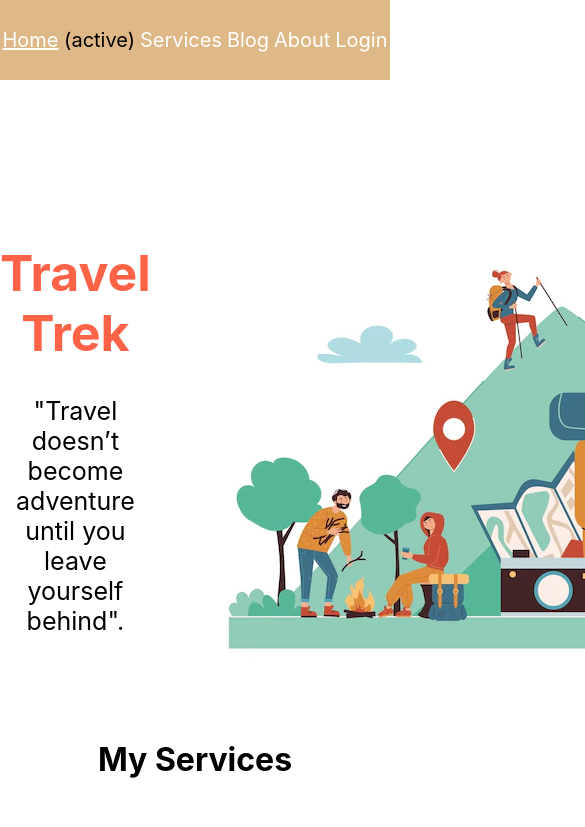
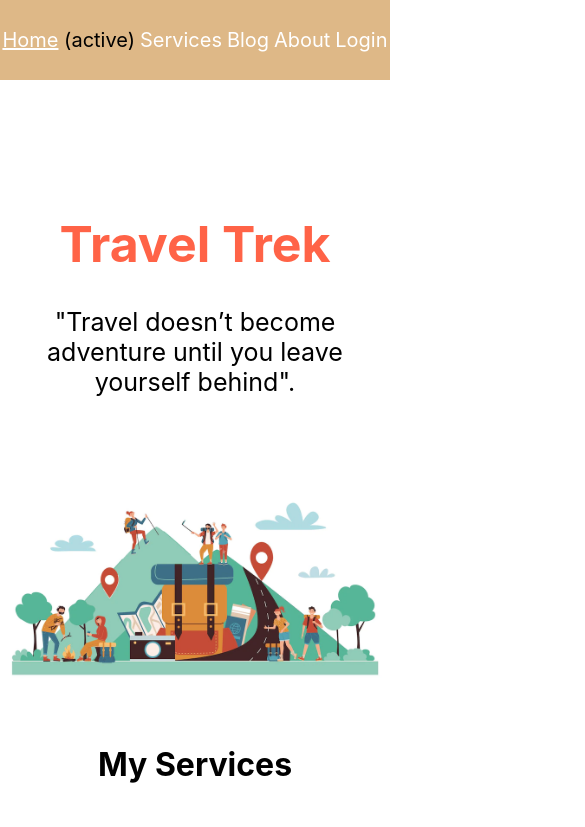
Before and after one commit to muyed-moktadir/the-travel-trek-website, a React (Create React App) app: page / in a window 390 px wide. Shown: the top 827 px of the page, 585 px wide, since content can reach past the window. Built offline with nearby package versions, Linux system fonts and the light colour scheme; no server answers.

Commit message:
about added

```diff
--- a/src/pages/About/About.js
+++ b/src/pages/About/About.js
@@ -2,9 +2,14 @@ import React from 'react';
 
 const About = () => {
     return (
-        <div >
-
+        <div className='blogs'>
+        <div className='blog-summary'>
+            <h2>My Goal</h2>
+            <p align="justify">
+            My goal is become a fullstack web developer. Because i work for it since 2020. when i heard about programming hero ,i always to focus their curiculam. when i join programming hero course ,i realized that no more waste of ,its to build me a good programmer.
+            </p>
         </div>
+    </div>
     );
 };
 
--- a/src/pages/Blog/Blog.js
+++ b/src/pages/Blog/Blog.js
@@ -14,7 +14,7 @@ const Blog = () => {
                 </p>
             </div>
             <div  className='blog-summary'>
-                <h1>What is Symentic Tag?</h1>
+                <h1> Why are you using firebase? What other options do you have to implement authentication?</h1>
                 <p align="justify">Firebase is a Backend-as-a-Service (BaaS),which is a platform by Google that provides functionalities and helps with the backend development of  Android, iOS, or web and support Unity3D too.Firebase Database,Firebase Cloud Storage,Firebase Cloud Messaging,Firebase Remote Config are the best feature.
                 The best part is that Firebase has all the features that helped my apps to grow to the next level.
 
--- a/src/pages/Home/Banner/Banner.css
+++ b/src/pages/Home/Banner/Banner.css
@@ -7,6 +7,9 @@
     margin-top: 100px;
 }
 
+.banner-container img{
+    width: 730px;
+}
 .banner-container h1{
     font-size: 50px;
     color: tomato;
@@ -15,3 +18,36 @@
 .banner-container p{
     font-size: 25px;
 }
+
+/* TODO:   responsive  */
+@media screen and (max-width:600px) {
+    .home-section{
+        width: 100%;
+    }
+    .banner-container{
+        display: grid;
+        grid-template-columns:repeat(1 , 1fr);
+        width: 100%;
+
+    }
+    .banner-container img{
+        width: 100%;
+        margin: 0%;
+    }
+
+    .banner-container h1{
+        font-size:auto;
+    }
+
+    .banner-container p{
+        font-size: auto;
+    }
+    .banner-container{
+        grid-template-columns: repeat(1,2fr);
+        /* justify-content: center; */
+        justify-items: center;
+        width: auto;
+        height: auto;
+
+    }
+}
--- a/src/pages/Home/Services/Services.css
+++ b/src/pages/Home/Services/Services.css
@@ -17,8 +17,8 @@
     border-radius: 8px;
   } */
 
-  /* @media screen and (max-width: 600px) {
-    .review-all-books {
+  @media screen and (max-width: 600px) {
+    .services-container {
       display: grid;
       grid-template-columns: repeat(1, 1fr);
       justify-items: center;
@@ -27,4 +27,4 @@
     .header{
       width: auto;
   }
-  } */
+  }
```
